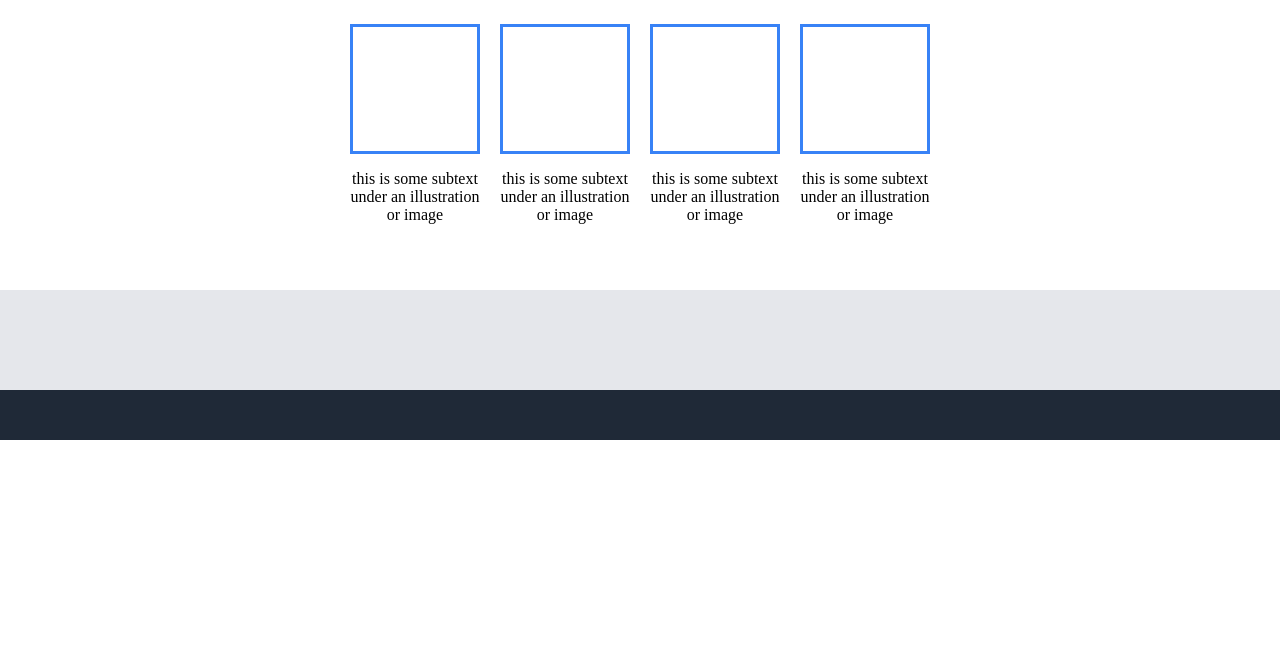
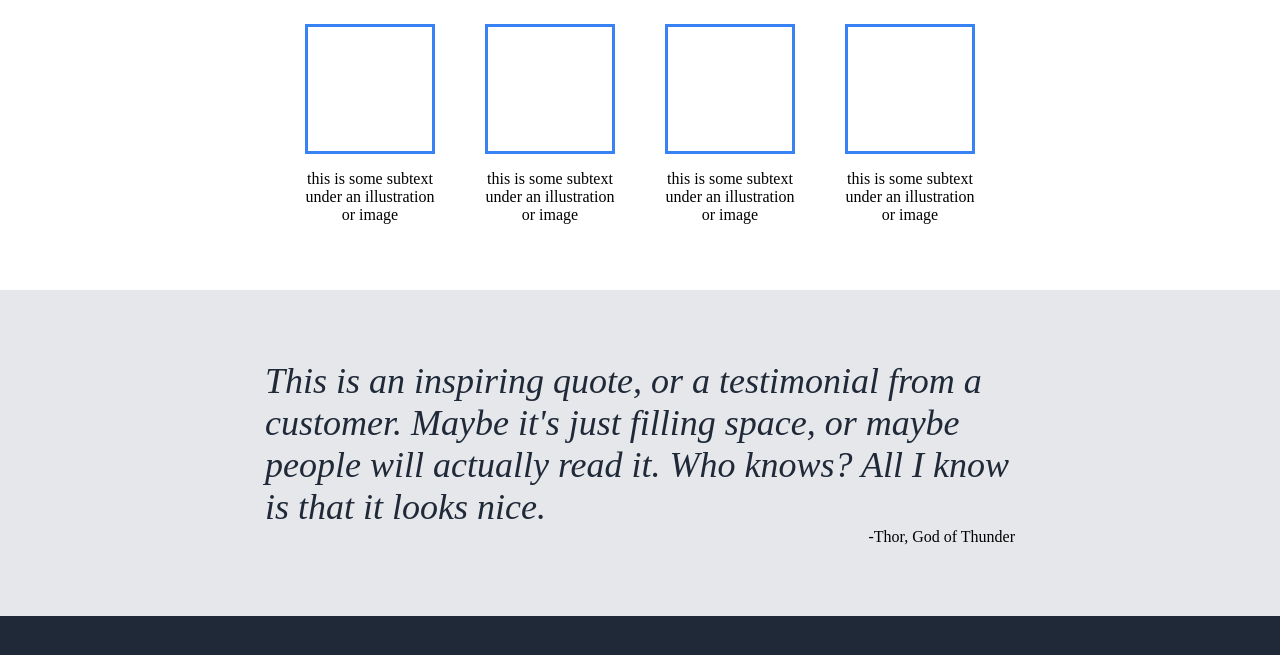
Before and after one commit to aberry520/landing-page, a plain HTML site: page index.html in a window 1280 px wide. Shown: the part 575-1230 px from the top of the page. Before the commit the page ends 1015 px from the top, so only its background shows below. Drawn offline with Linux system fonts and the light colour scheme.

Commit message:
containter 3 built and styled

```diff
--- a/index.html
+++ b/index.html
@@ -51,7 +51,8 @@
             </div>
 
             <div class="container-3">
-
+                <div class="quote-text">This is an inspiring quote, or a testimonial from a customer. Maybe it's just filling space, or maybe people will actually read it. Who knows? All I know is that it looks nice.</div>
+                <div class="quote-author">-Thor, God of Thunder</div>
             </div>
 
         </div>
--- a/styles.css
+++ b/styles.css
@@ -70,7 +70,7 @@ body {
 .boxes {
     display: flex;
     justify-content: center;
-    gap: 10px;
+    gap: 40px;
     padding-bottom: 50px;
     flex-wrap: wrap;
 }
@@ -90,7 +90,25 @@ body {
 /* container 3 */
 .container-3 {
     background: #e5e7eb;
-    height: 100px;
+    /* height: 100px; */
+    display: flex;
+    flex-direction: column;
+    align-items: center;
+    padding-top: 70px;
+    padding-bottom: 70px;
+}
+.quote-text {
+    font-size: 36px;
+    font-style: italic;
+    font-weight: lighter;
+    color: #1f2937;
+    width: 750px;
+}
+.quote-author {
+    display: flex;
+    justify-content: end;
+    width: 750px;
+
 }
 /* footer */
 footer {
```
